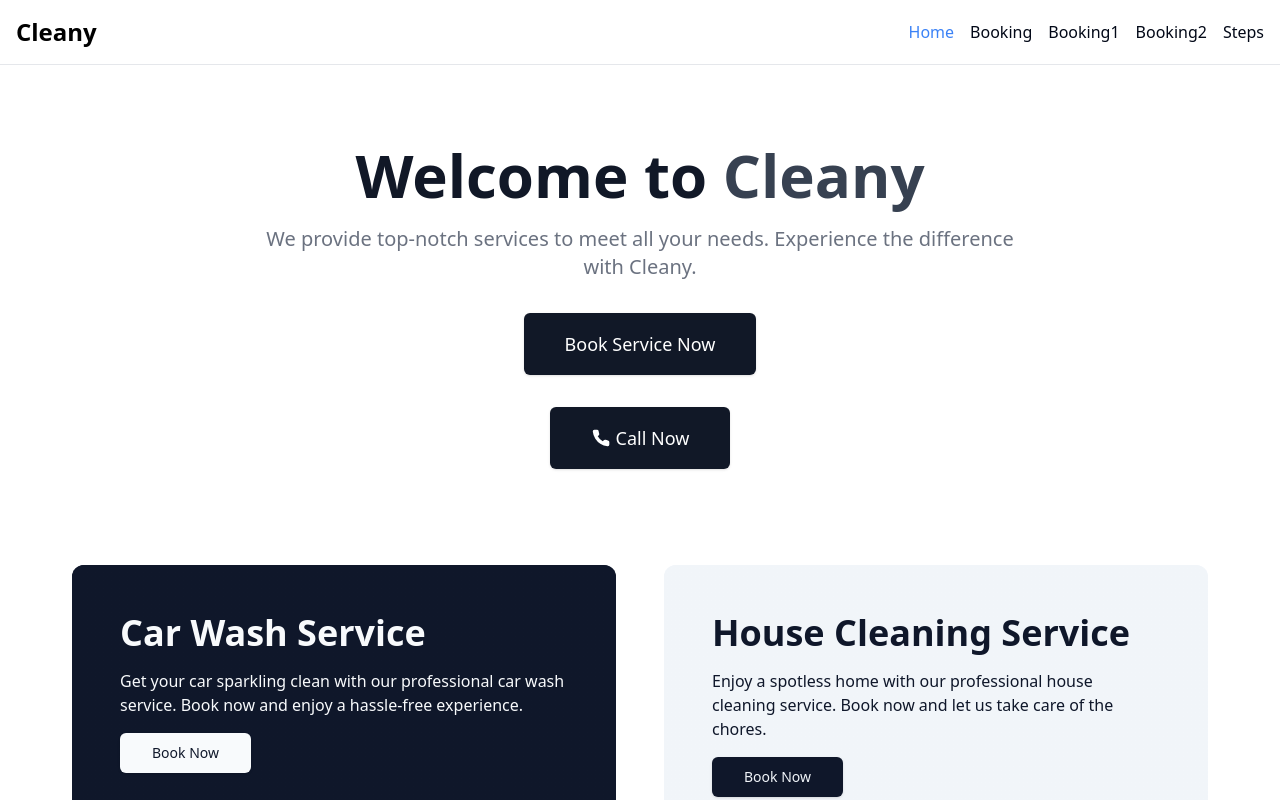
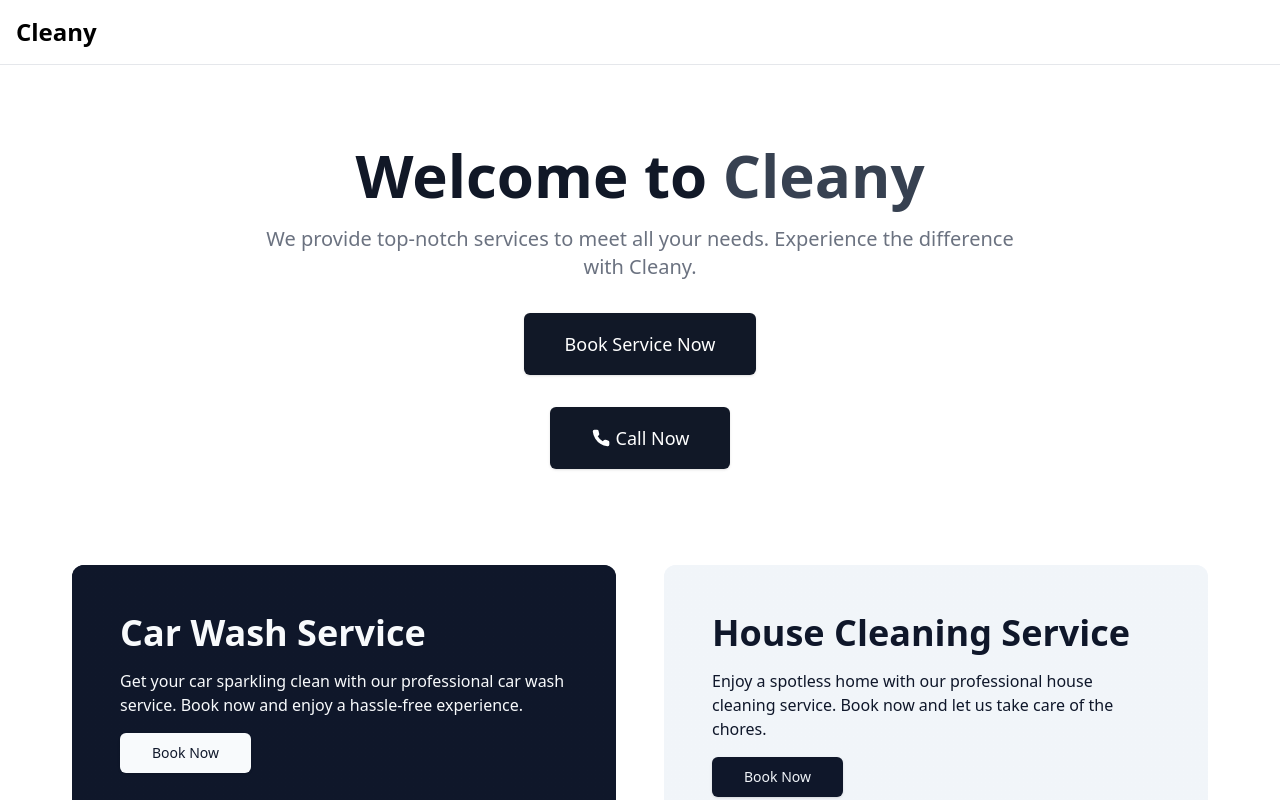
Before and after one commit to AmineAbisourour/cleany-ma, a React (Vite) app: page / in a window 1280 px wide. Shown: the top 800 px of the page. Built offline with nearby package versions, Linux system fonts and the light colour scheme.

Commit message:
remove nav

```diff
--- a/src/components/Header.jsx
+++ b/src/components/Header.jsx
@@ -1,13 +1,13 @@
 import { Link, NavLink } from "react-router-dom";
 
-const navLinks = [
-  { name: "Home", href: "/" },
-  { name: "Booking", href: "/booking" },
-  { name: "Booking1", href: "/booking1" },
-  { name: "Booking2", href: "/booking2" },
-  { name: "Steps", href: "/page" },
-  // { name: "Contact", href: "#" },
-];
+// const navLinks = [
+//   { name: "Home", href: "/" },
+//   { name: "Booking", href: "/booking" },
+//   { name: "Booking1", href: "/booking1" },
+//   { name: "Booking2", href: "/booking2" },
+//   { name: "Steps", href: "/page" },
+//   { name: "Contact", href: "#" },
+// ];
 
 function Header() {
   return (
@@ -16,7 +16,7 @@ function Header() {
         <div className="text-2xl font-bold text-black">
           <Link to="/">Cleany</Link>
         </div>
-        <nav className="hidden md:flex space-x-4">
+        {/* <nav className="hidden md:flex space-x-4">
           {navLinks.map((link) => (
             <NavLink
               key={link.name}
@@ -26,7 +26,7 @@ function Header() {
               {link.name}
             </NavLink>
           ))}
-        </nav>
+        </nav> */}
       </div>
     </header>
   );
```
